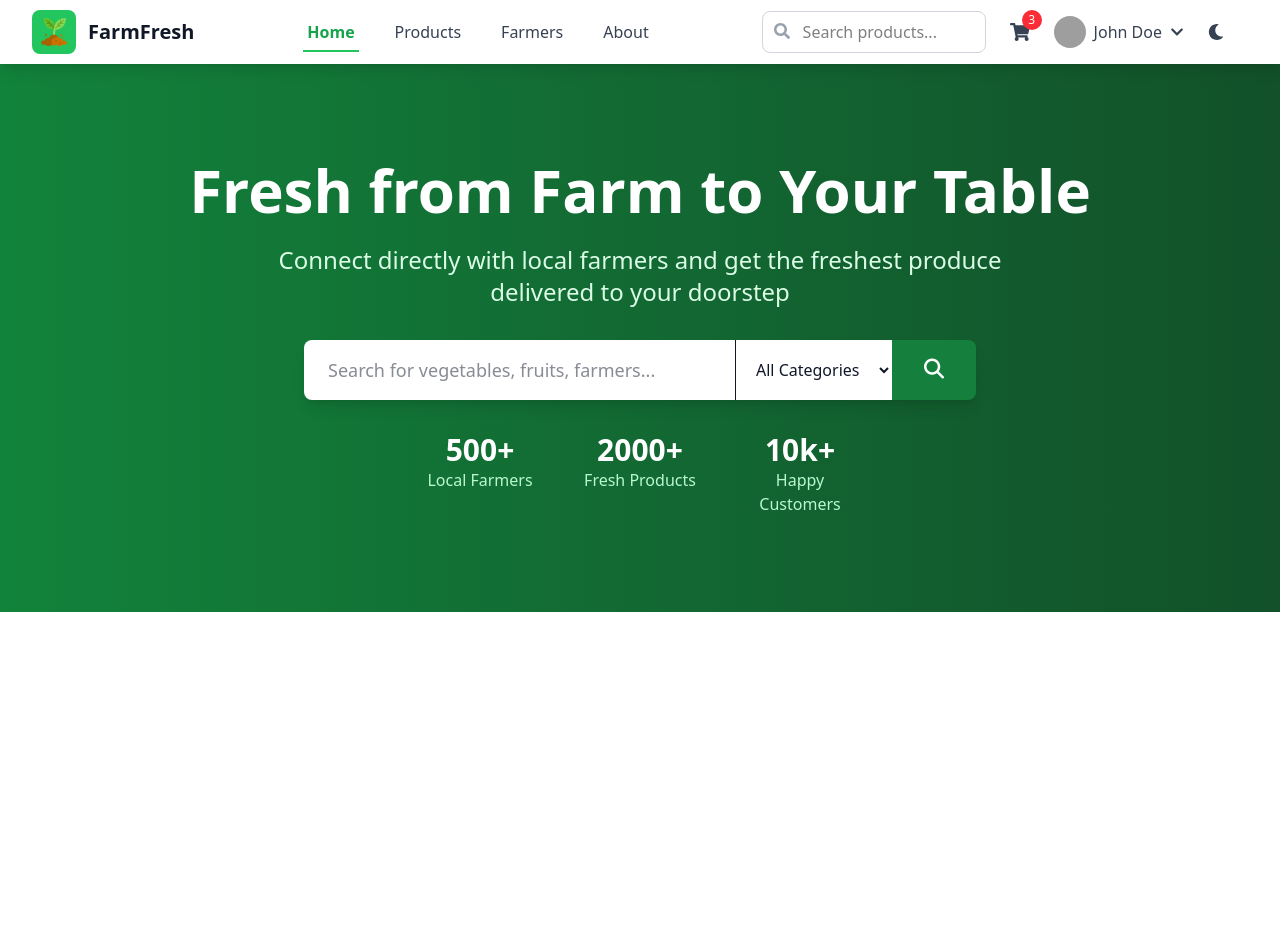
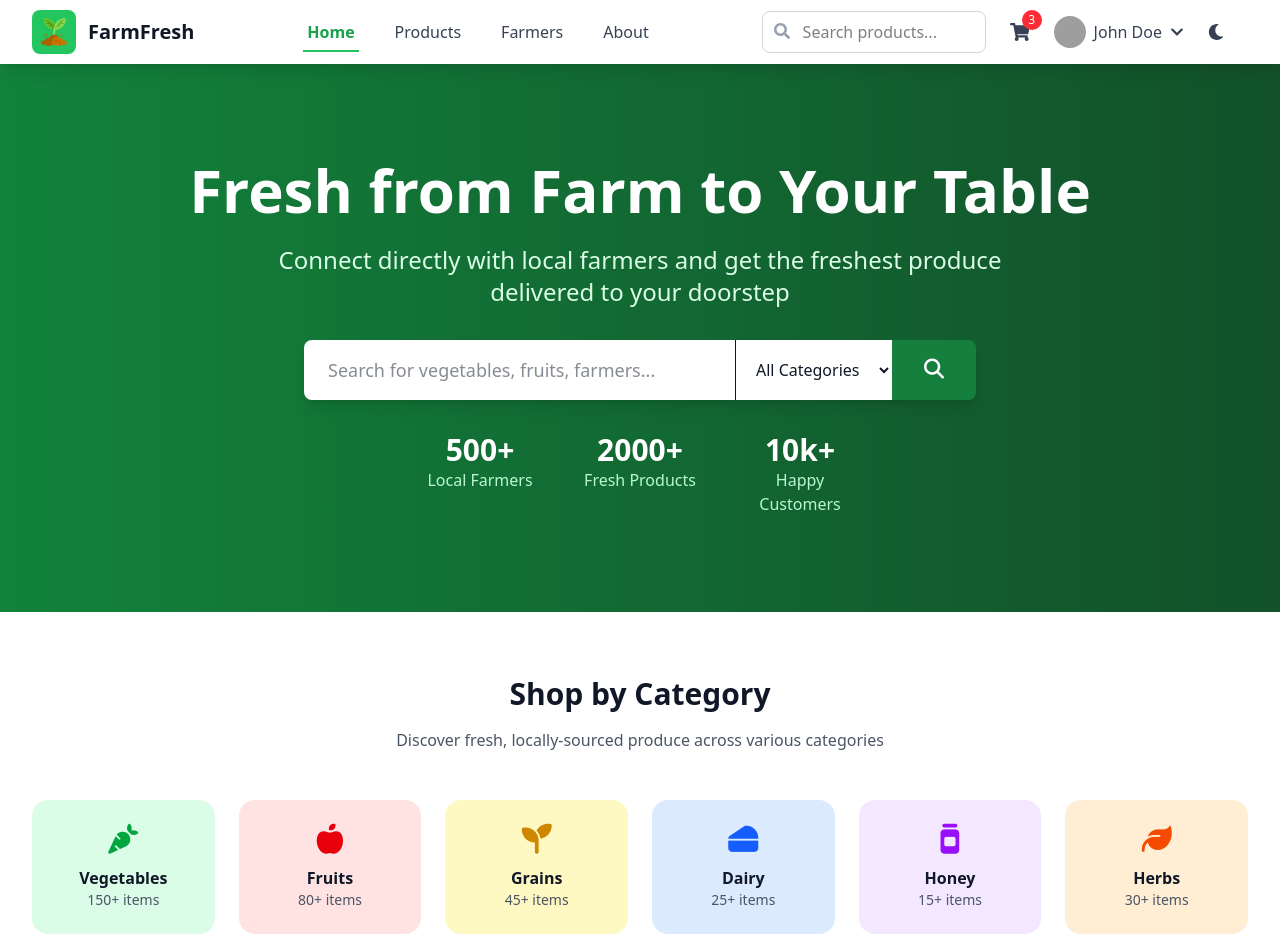
Before and after one commit to ziaul-hoque4820/Fresh-Farmer-E-commerce, a React (Vite) app: page / in a window 1280 px wide. Shown: the top 952 px of the page. Before the commit the page ends 800 px from the top, so only its background shows below. Built offline with nearby package versions, Linux system fonts and the light colour scheme; grey boxes are pictures that could not be loaded.

Commit message:
Category section design done

```diff
--- a/src/App.jsx
+++ b/src/App.jsx
@@ -1,12 +1,14 @@
 import React from 'react'
 import Navbar from './pages/share/Navbar'
 import Banner from './pages/home/Banner'
+import Category from './pages/home/Category'
 
 function App() {
     return (
         <>
             <Navbar />
             <Banner />
+            <Category />
         </>
     )
 }
--- /dev/null
+++ b/src/pages/home/Category.jsx
@@ -0,0 +1,132 @@
+import React from 'react'
+
+function Category() {
+    return (
+        <section className="py-16 bg-white dark:bg-gray-800">
+            <div className="max-w-7xl mx-auto px-4 sm:px-6 lg:px-8">
+                <div className="text-center mb-12">
+                    <h2
+                        className="text-3xl font-bold text-gray-900 dark:text-white mb-4"
+                    >
+                        Shop by Category
+                    </h2>
+                    <p
+                        className="text-gray-600 dark:text-gray-400 max-w-2xl mx-auto"
+                    >
+                        Discover fresh, locally-sourced produce across various
+                        categories
+                    </p>
+                </div>
+
+                <div
+                    className="grid grid-cols-2 md:grid-cols-4 lg:grid-cols-6 gap-6"
+                >
+                    <div className="group cursor-pointer">
+                        <div
+                            className="bg-green-100 dark:bg-green-900 rounded-2xl p-6 text-center group-hover:bg-green-200 dark:group-hover:bg-green-800 transition"
+                        >
+                            <i
+                                className="fas fa-carrot text-3xl text-green-600 dark:text-green-400 mb-3"
+                            ></i>
+                            <h3
+                                className="font-semibold text-gray-900 dark:text-white"
+                            >
+                                Vegetables
+                            </h3>
+                            <p className="text-sm text-gray-600 dark:text-gray-400">
+                                150+ items
+                            </p>
+                        </div>
+                    </div>
+                    <div className="group cursor-pointer">
+                        <div
+                            className="bg-red-100 dark:bg-red-900 rounded-2xl p-6 text-center group-hover:bg-red-200 dark:group-hover:bg-red-800 transition"
+                        >
+                            <i
+                                className="fas fa-apple-alt text-3xl text-red-600 dark:text-red-400 mb-3"
+                            ></i>
+                            <h3
+                                className="font-semibold text-gray-900 dark:text-white"
+                            >
+                                Fruits
+                            </h3>
+                            <p className="text-sm text-gray-600 dark:text-gray-400">
+                                80+ items
+                            </p>
+                        </div>
+                    </div>
+                    <div className="group cursor-pointer">
+                        <div
+                            className="bg-yellow-100 dark:bg-yellow-900 rounded-2xl p-6 text-center group-hover:bg-yellow-200 dark:group-hover:bg-yellow-800 transition"
+                        >
+                            <i
+                                className="fas fa-seedling text-3xl text-yellow-600 dark:text-yellow-400 mb-3"
+                            ></i>
+                            <h3
+                                className="font-semibold text-gray-900 dark:text-white"
+                            >
+                                Grains
+                            </h3>
+                            <p className="text-sm text-gray-600 dark:text-gray-400">
+                                45+ items
+                            </p>
+                        </div>
+                    </div>
+                    <div className="group cursor-pointer">
+                        <div
+                            className="bg-blue-100 dark:bg-blue-900 rounded-2xl p-6 text-center group-hover:bg-blue-200 dark:group-hover:bg-blue-800 transition"
+                        >
+                            <i
+                                className="fas fa-cheese text-3xl text-blue-600 dark:text-blue-400 mb-3"
+                            ></i>
+                            <h3
+                                className="font-semibold text-gray-900 dark:text-white"
+                            >
+                                Dairy
+                            </h3>
+                            <p className="text-sm text-gray-600 dark:text-gray-400">
+                                25+ items
+                            </p>
+                        </div>
+                    </div>
+                    <div className="group cursor-pointer">
+                        <div
+                            className="bg-purple-100 dark:bg-purple-900 rounded-2xl p-6 text-center group-hover:bg-purple-200 dark:group-hover:bg-purple-800 transition"
+                        >
+                            <i
+                                className="fas fa-jar text-3xl text-purple-600 dark:text-purple-400 mb-3"
+                            ></i>
+                            <h3
+                                className="font-semibold text-gray-900 dark:text-white"
+                            >
+                                Honey
+                            </h3>
+                            <p className="text-sm text-gray-600 dark:text-gray-400">
+                                15+ items
+                            </p>
+                        </div>
+                    </div>
+                    <div className="group cursor-pointer">
+                        <div
+                            className="bg-orange-100 dark:bg-orange-900 rounded-2xl p-6 text-center group-hover:bg-orange-200 dark:group-hover:bg-orange-800 transition"
+                        >
+                            <i
+                                className="fas fa-leaf text-3xl text-orange-600 dark:text-orange-400 mb-3"
+                            ></i>
+                            <h3
+                                className="font-semibold text-gray-900 dark:text-white"
+                            >
+                                Herbs
+                            </h3>
+                            <p className="text-sm text-gray-600 dark:text-gray-400">
+                                30+ items
+                            </p>
+                        </div>
+                    </div>
+                </div>
+            </div>
+        </section>
+    )
+}
+
+export default Category
```
